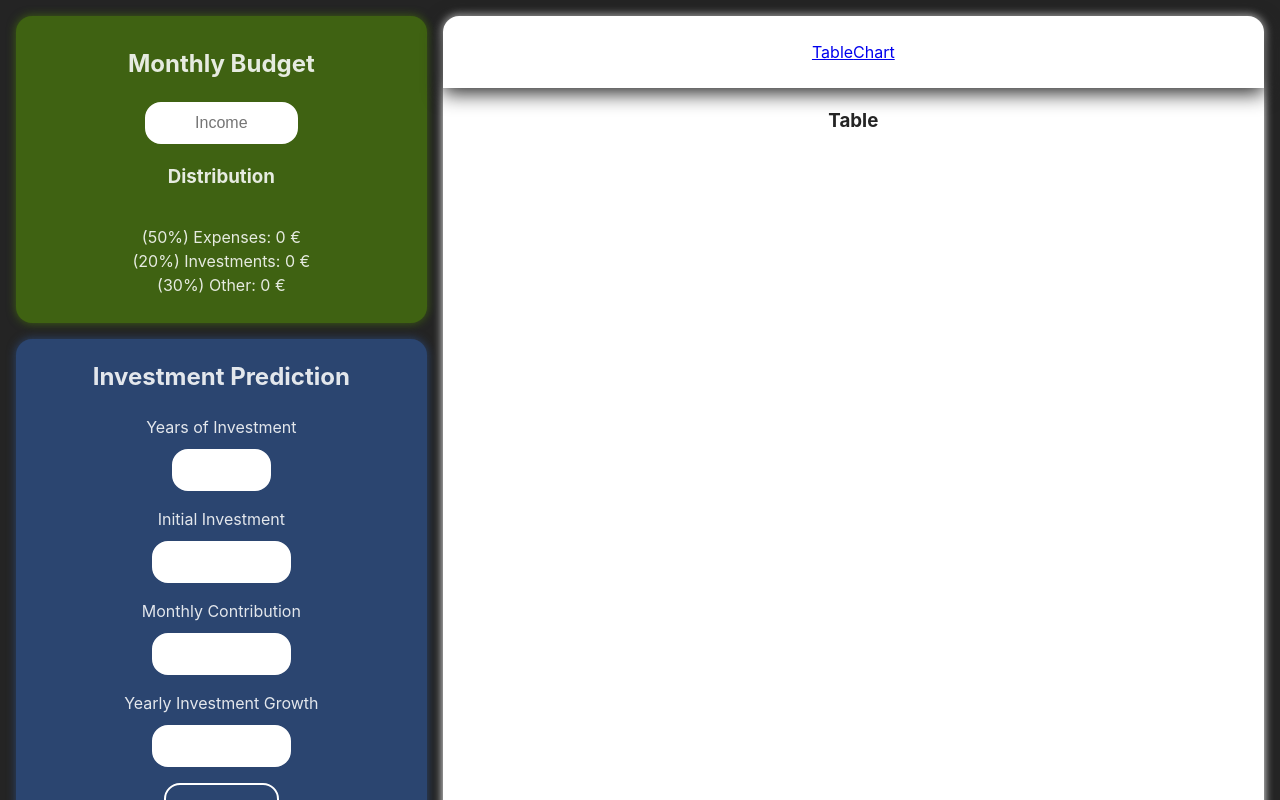
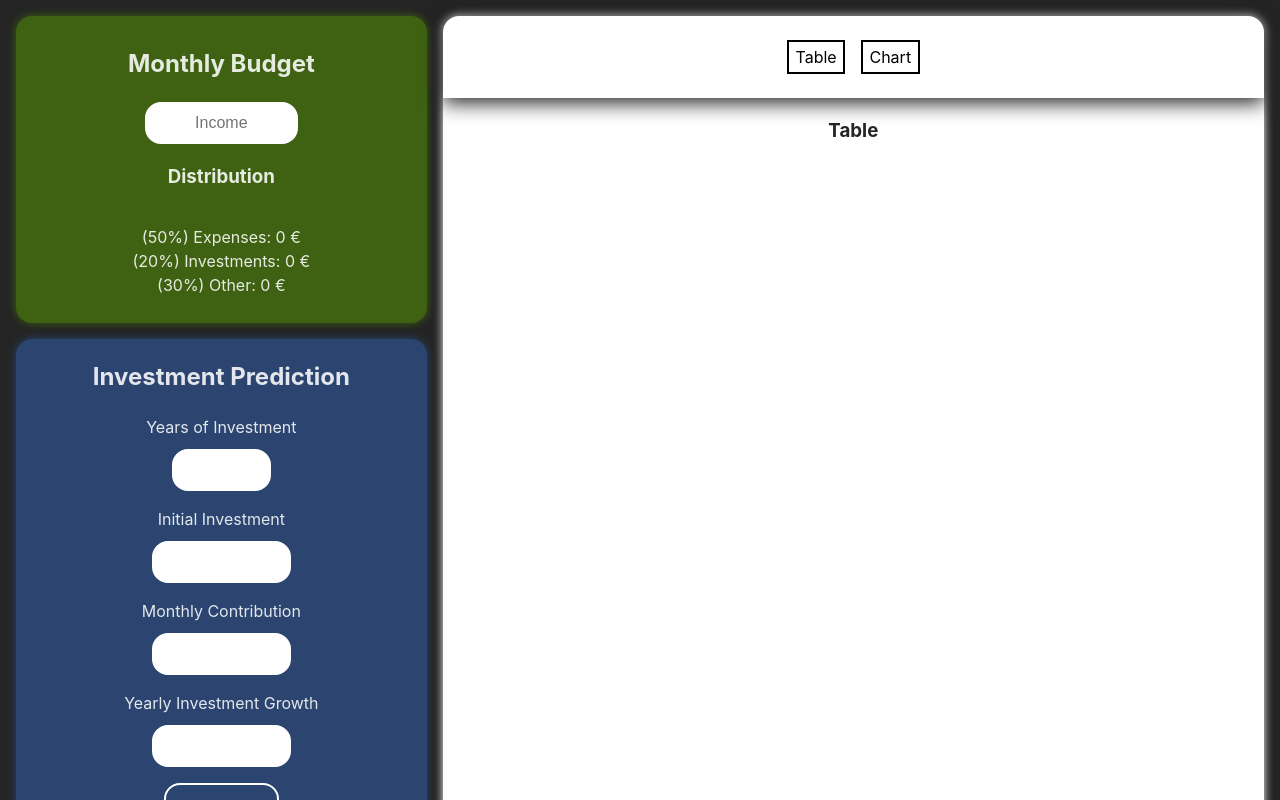
Before and after one commit to andrebarros7201/expense-tracker, a React (Vite) app: page / in a window 1280 px wide. Built offline with nearby package versions, Linux system fonts and the light colour scheme.

Commit message:
add basic style to nav in details

```diff
--- a/src/components/details/DetailsNav.jsx
+++ b/src/components/details/DetailsNav.jsx
@@ -1,8 +1,9 @@
+import styles from '../../styles/detailsNav.module.css'
 import { Link } from "react-router-dom";
 
 export default function DetailsNav() {
   return (
-    <nav>
+    <nav className={styles["details-nav"]}>
       <Link to="/">Table</Link>
       <Link to="/chart">Chart</Link>
     </nav>
--- /dev/null
+++ b/src/styles/detailsNav.module.css
@@ -0,0 +1,21 @@
+.details-nav{
+  display: flex;
+  flex-flow: row nowrap;
+  justify-content: center;
+  align-items:center;
+  gap:1rem;
+
+  & > a{
+    color: black;
+    text-decoration:none;
+    padding: 0.2rem 0.4rem;
+    border: 2px solid black;
+    transition: all 0.2s ease-in-out;
+
+    &:hover{
+      background-color: black;
+      color:white;
+       border: 2px solid #2B4570;
+    }
+  }
+}
```
